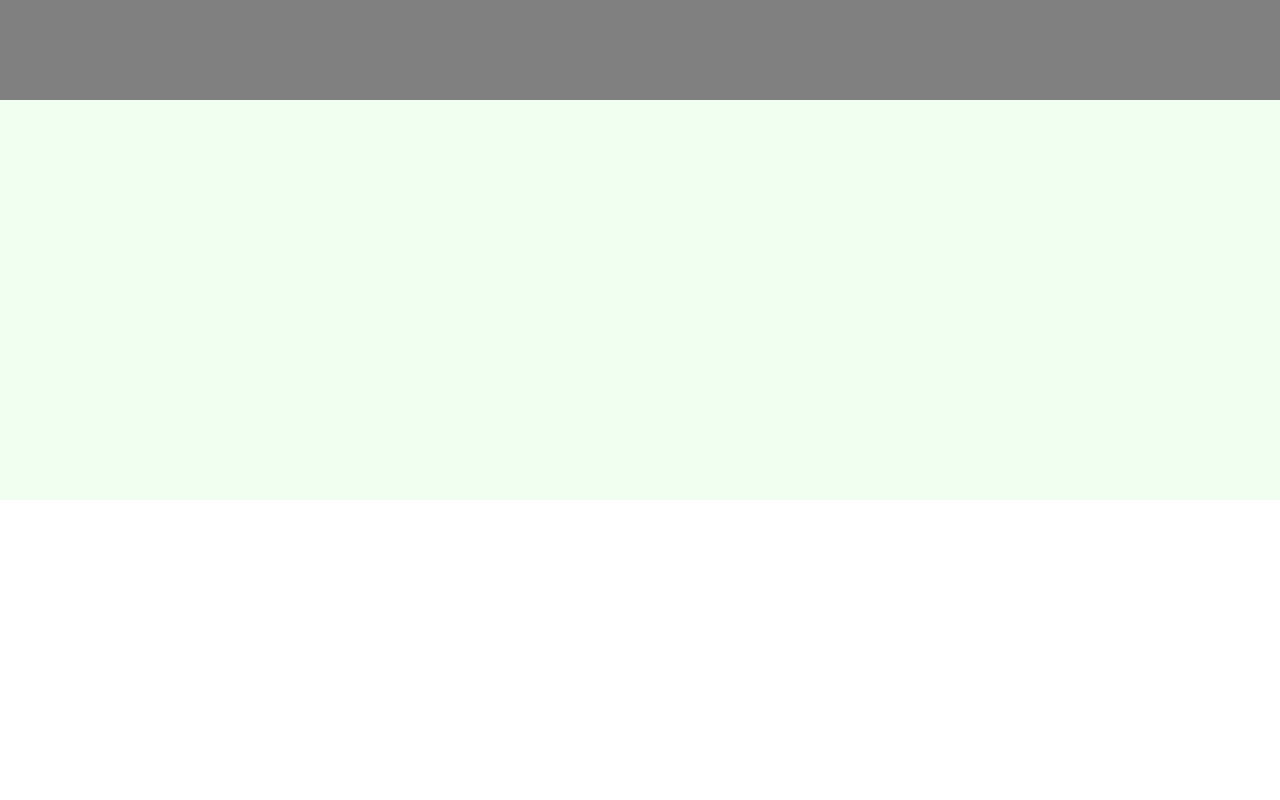
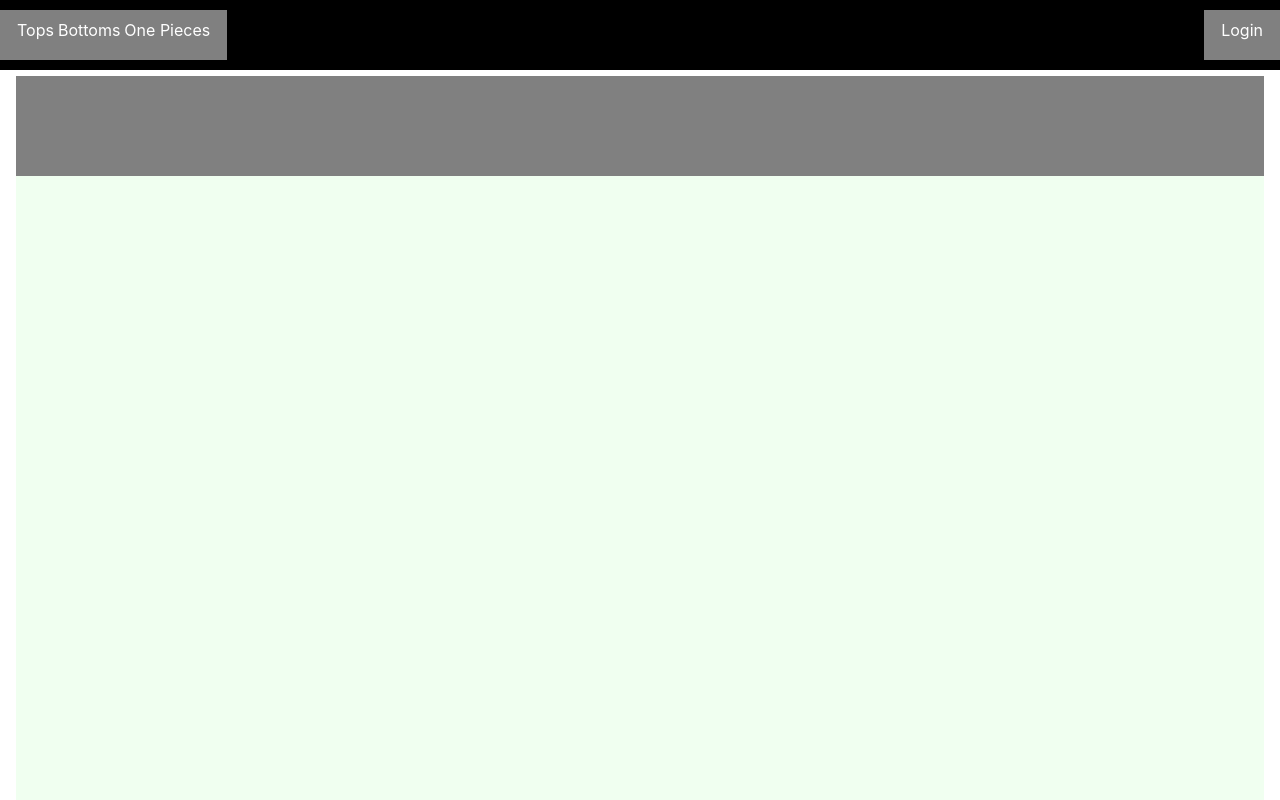
Before and after one commit to SpencerLake/ever-swim, a React (Create React App) app: page / in a window 1280 px wide. Shown: the top 800 px of the page. Built offline with nearby package versions, Linux system fonts and the light colour scheme.

Commit message:
putting header together

```diff
--- a/public/index.html
+++ b/public/index.html
@@ -6,12 +6,11 @@
     <meta name="theme-color" content="#000000" />
     <meta
       name="description"
-      content="Web site created using create-react-app"
+      content="Custom made swimwear"
     />
-    <title>React App</title>
+    <title>Ever Swim</title>
   </head>
   <body>
-    <noscript>You need to enable JavaScript to run this app.</noscript>
     <div id="root"></div>
   </body>
 </html>
--- a/src/components/App.css
+++ b/src/components/App.css
@@ -1,5 +1,6 @@
 .App {
   text-align: center;
+  padding-top: 60px;
 }
 
 .App-logo {
@@ -37,6 +38,53 @@
   }
 }
 
+/* Header =================================================== */
+
+.header {
+  background-color: black;
+  color: white;
+  height: 50px;
+  width: 100%;
+  padding: 10px 0px 10px 0px;
+  display: flex;
+  flex-direction: row;
+  justify-content: space-between;
+  position: fixed;
+  top: 0;
+  left: 0;
+  z-index: 999;
+}
+
+.header-content-left {
+  padding: 10px 15px 10px 15px;
+  background-color: grey;
+}
+
+.header-content-right {
+  padding: 10px 15px 10px 15px;
+  background-color: grey;
+}
+
+.content {
+  padding: 16px;
+}
+
+.sticky {
+  position: fixed;
+  top: 0;
+  width: 100%;
+}
+
+.sticky + .content {
+  padding-top: 102px;
+}
+
+.nav-item {
+  text-decoration: none;
+  margin: 0px 2px 0px 2px;
+}
+
+
 /* Dashboard ================================================ */
 
 .selection {
@@ -46,7 +94,7 @@
 }
 
 .featured {
-  height: 400px;
+  height: 100vh;
   width: 100%;
   background-color: honeydew;
 }
--- a/src/components/App.js
+++ b/src/components/App.js
@@ -1,10 +1,39 @@
+import React, { useRef, useEffect } from 'react'
 import './App.css'
 import Dashboard from './Dashboard'
 
 function App() {
+
+  useEffect(() => {
+    window.addEventListener('scroll', isSticky)
+    return () => {
+      window.removeEventListener('scroll', isSticky)
+    }
+  })
+
+  const isSticky = (e) => {
+    const header = document.querySelector('.header')
+    const scrollTop = window.scrollY
+    scrollTop >= 250 ? header.classList.add('sticky') : header.classList.remove('sticky')
+  }
+
+
   return (
     <div className="App">
-      <Dashboard />
+      <div className='header'>
+        <div className='header-content-left'>
+          <div className='icon'></div>
+          <a className='nav-item'>Tops</a>
+          <a className='nav-item'>Bottoms</a>
+          <a className='nav-item'>One Pieces</a>
+        </div>
+        <div className='header-content-right'>
+          <a className='nav-item'>Login</a>
+        </div>
+      </div>
+      <div className='content'>
+        <Dashboard />
+      </div>
     </div>
   )
 }
```
